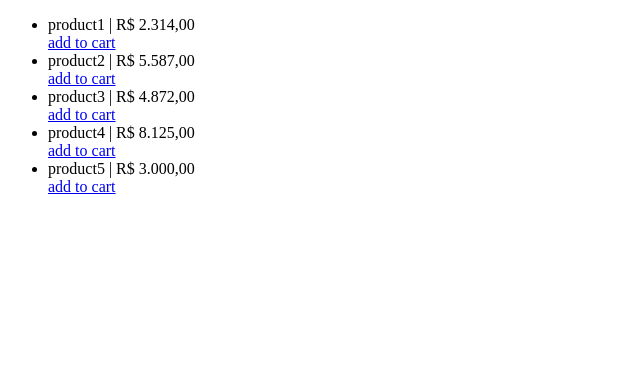
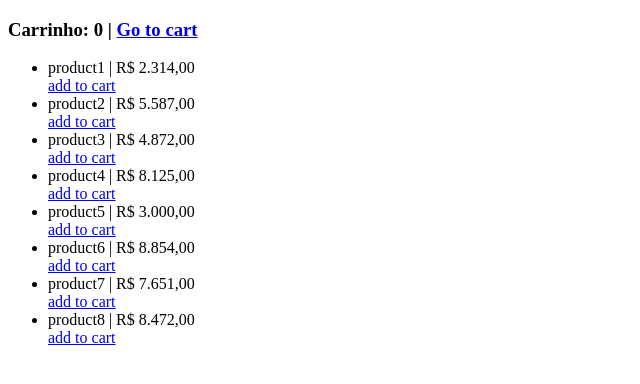
Before and after one commit to rodrigoDev6/clube-fullstack-udemy, a PHP site: page / in a window 1280 px wide. Shown: the top 384 px of the page, without its empty margins (0-640 px from the left). Run offline with PHP 8.4, Linux system fonts and the light colour scheme.

Commit message:
carrinho com metodos add,remove,cart e clear

```diff
--- /dev/null
+++ b/curso-php/carrinho-de-compras-php/app/classes/Cart.php
@@ -0,0 +1,62 @@
+<?php
+
+namespace app\classes;
+
+use app\interfaces\CartInterface;
+
+class Cart implements CartInterface
+{
+    public function add($product)
+    {
+        if (!isset($_SESSION['cart'])) {
+            $_SESSION['cart'] = [];
+        }
+
+        if (!isset($_SESSION['cart'][$product])) {
+            $_SESSION['cart'][$product] = 1;
+        } else {
+            $_SESSION['cart'][$product] += 1;
+        }
+    }
+
+    public function remove($product)
+    {
+        if (isset($_SESSION['cart'][$product])) {
+            unset($_SESSION['cart'][$product]);
+        }
+    }
+
+    public function quantity($product, $quantity)
+    {
+        if (isset($_SESSION['cart'][$product])) {
+            if ($quantity === 0 || $quantity === '') {
+                $this->remove($product);
+                return;
+            }
+            $_SESSION['cart'][$product] = $quantity;
+        }
+    }
+
+    public function clear()
+    {
+        if (isset($_SESSION['cart'])) {
+            unset($_SESSION['cart']);
+        }
+    }
+
+    public function cart()
+    {
+        if (isset($_SESSION['cart'])) {
+            return $_SESSION['cart'];
+        }
+
+        return [];
+    }
+
+    public function dump()
+    {
+        if (isset($_SESSION['cart'])) {
+            var_dump($_SESSION['cart']);
+        }
+    }
+}
--- a/curso-php/carrinho-de-compras-php/app/helpers/products.php
+++ b/curso-php/carrinho-de-compras-php/app/helpers/products.php
@@ -6,4 +6,7 @@ return [
     3 => ['name' => 'product3', 'price' => '4872'],
     4 => ['name' => 'product4', 'price' => '8125'],
     5 => ['name' => 'product5', 'price' => '3000'],
+    6 => ['name' => 'product6', 'price' => '8854'],
+    7 => ['name' => 'product7', 'price' => '7651'],
+    8 => ['name' => 'product8', 'price' => '8472'],
 ];
--- /dev/null
+++ b/curso-php/carrinho-de-compras-php/app/interfaces/CartInterface.php
@@ -0,0 +1,18 @@
+<?php
+
+namespace app\interfaces;
+
+interface CartInterface
+{
+    public function add($product);
+
+    public function remove($product);
+
+    public function quantity($product, $quantity);
+
+    public function clear();
+
+    public function cart();
+
+    public function dump();
+}
--- a/curso-php/carrinho-de-compras-php/public/index.php
+++ b/curso-php/carrinho-de-compras-php/public/index.php
@@ -1,6 +1,18 @@
 <?php require '../vendor/autoload.php';
 
+session_start();
+
 $products = require '../app/helpers/products.php';
+
+use app\classes\Cart;
+
+$cart = new Cart();
+$productsInCart = $cart->cart();
+$cart->dump();
+
+// $cart->quantity(1, 2);
+// $cart->remove(4);
+// $cart->clear();
 ?>
 
 <!DOCTYPE html>
@@ -15,6 +27,12 @@ $products = require '../app/helpers/products.php';
 
 <body>
     <div class="container">
+        <h3>
+            Carrinho: <?php echo count($productsInCart); ?>
+            |
+            <a href="cart.php"> Go to cart</a>
+        </h3>
+
         <ul>
             <?php foreach ($products as $index => $product): ?>
             <li>
```
Also changed, not shown: curso-php/carrinho-de-compras-php/public/add.php (+11 -1 lines).
